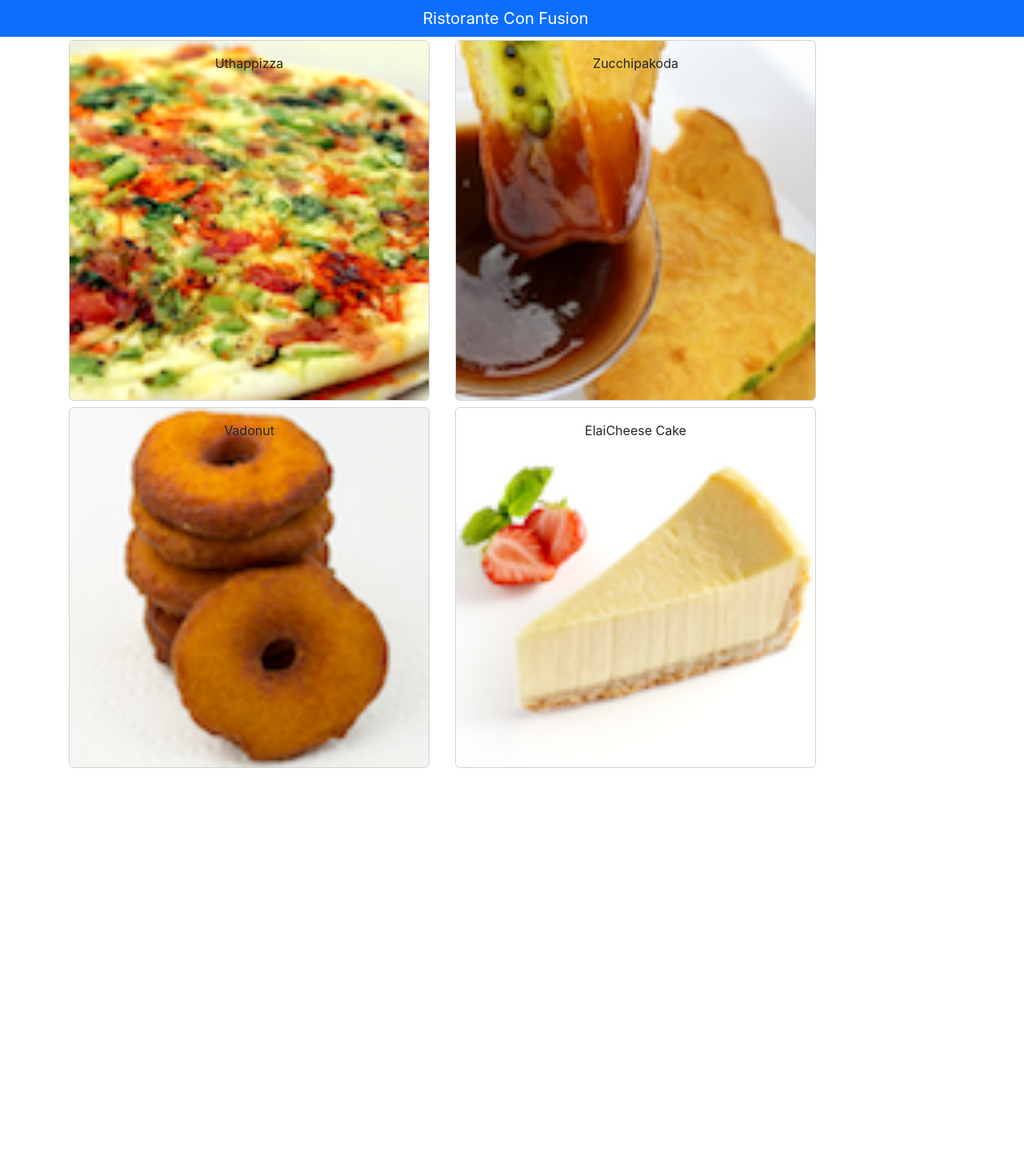
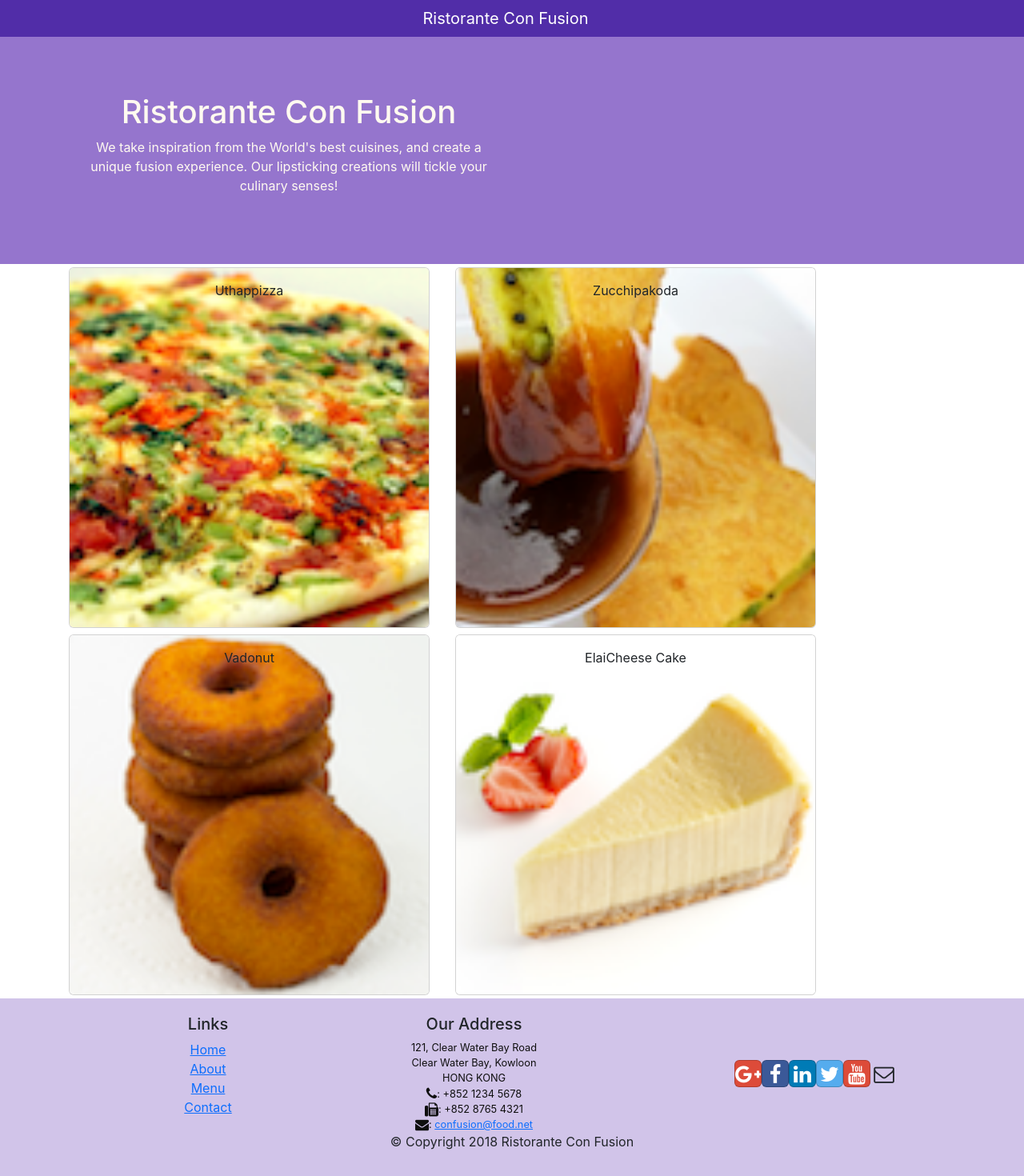
Before and after one commit to carloosbaroon/FrondEnd-React, a React (Create React App) app in the folder confusion/: page / in a window 1280 px wide. Shown: the top 1470 px of the page at 80% size. Before the commit the page ends 964 px from the top, so only its background shows below. Built offline with nearby package versions, Linux system fonts and the light colour scheme.

Commit message:
Creating Header & Footer components

```diff
--- a/confusion/src/App.css
+++ b/confusion/src/App.css
@@ -36,3 +36,63 @@
     transform: rotate(360deg);
   }
 }
+
+.row-header {
+  margin: auto;
+  padding: 0;
+}
+
+
+.row-content {
+  margin:0px auto;
+  padding: 50px 0px 50px 0px;
+  border-bottom: 1px ridge;
+  min-height:400px;
+}
+
+.footer{
+  background-color: #D1C4E9;
+  margin:0px auto;
+  padding: 20px 0px 20px 0px;
+}
+
+address{
+  font-size:80%;
+  margin:0px;
+  color:#0f0f0f;
+}
+
+.navbar-dark {
+  background-color: #512DA8;
+}
+
+/* Adding Jumbotron manually since it's not longer available on Bootstrap 5 */
+
+.container-fluid .jumbotron, .container .jumbotron {
+  border-radius: 6px;
+  padding-left: 15px;
+  padding-right: 15px;
+}
+
+@media screen and (min-width: 768px)
+{
+  .container-fluid .jumbotron, .container .jumbotron {
+    padding-left: 60px;
+    padding-right: 60px;
+  }
+}
+
+@media screen and (min-width: 768px)
+{
+  .jumbotron {
+    padding-bottom: 48px;
+    padding-top: 48px;
+  }
+}
+
+.jumbotron {
+  padding:70px 30px 70px 30px;
+  margin:0px auto;
+  background: #9575CD ;
+  color:floralwhite;
+}
--- /dev/null
+++ b/confusion/src/components/FooterComponent.js
@@ -0,0 +1,55 @@
+import React from "react";
+
+function Footer(props) {
+    return (
+        <div className="footer">
+            <div className="container">
+                <div className="row justify-content-center">
+                    <div className="col-4 offset-1 col-sm-2">
+                        <h5>Links</h5>
+                        <ul className="list-unstyled">
+                            <li><a href="/">Home</a></li>
+                            <li><a href="/">About</a></li>
+                            <li><a href="/">Menu</a></li>
+                            <li><a href="contactus.html">Contact</a></li>
+                        </ul>
+                    </div>
+                    <div className="col-7 col-sm-5">
+                        <h5>Our Address</h5>
+                        <address>
+                            121, Clear Water Bay Road<br/>
+                            Clear Water Bay, Kowloon<br/>
+                            HONG KONG<br/>
+                            <i className="fa fa-phone fa-lg"></i>: +852 1234 5678<br/>
+                            <i className="fa fa-fax fa-lg"></i>: +852 8765 4321<br/>
+                            <i className="fa fa-envelope fa-lg"></i>: <a href="mailto:confusion@food.net">
+                            confusion@food.net</a>
+                        </address>
+                    </div>
+                    <div className="col-12 col-sm-4 align-self-center">
+                        <div className="text-center">
+                            <a className="btn btn-social-icon btn-google" href="http://google.com/+"><i
+                                className="fa fa-google-plus"></i></a>
+                            <a className="btn btn-social-icon btn-facebook"
+                               href="http://www.facebook.com/profile.php?id="><i className="fa fa-facebook"></i></a>
+                            <a className="btn btn-social-icon btn-linkedin" href="http://www.linkedin.com/in/"><i
+                                className="fa fa-linkedin"></i></a>
+                            <a className="btn btn-social-icon btn-twitter" href="http://twitter.com/"><i
+                                className="fa fa-twitter"></i></a>
+                            <a className="btn btn-social-icon btn-google" href="http://youtube.com/"><i
+                                className="fa fa-youtube"></i></a>
+                            <a className="btn btn-social-icon" href="mailto:"><i className="fa fa-envelope-o"></i></a>
+                        </div>
+                    </div>
+                </div>
+                <div className="row justify-content-center">
+                    <div className="col-auto">
+                        <p>© Copyright 2018 Ristorante Con Fusion</p>
+                    </div>
+                </div>
+            </div>
+        </div>
+    )
+}
+
+export default Footer;
--- /dev/null
+++ b/confusion/src/components/HeaderComponent.js
@@ -0,0 +1,31 @@
+import React, {Component} from "react";
+import {Navbar, NavbarBrand} from "reactstrap";
+
+class Header extends Component {
+    render() {
+        return (
+            //Using a React Fragment to group a lot of elements and return them
+            <>
+                <Navbar dark>
+                    <div className="container">
+                        <NavbarBrand href="/">Ristorante Con Fusion</NavbarBrand>
+                    </div>
+                </Navbar>
+                <div className="jumbotron">
+                    <div className="container">
+                        <div className="row row-header">
+                            <div className="col-12 col-sm-6">
+                                <h1>Ristorante Con Fusion</h1>
+                                <p>We take inspiration from the World's best cuisines, and create a unique fusion
+                                    experience. Our lipsticking creations will tickle your culinary senses!</p>
+                            </div>
+                        </div>
+                    </div>
+                </div>
+            </>
+        );
+    }
+}
+
+
+export default Header;
--- a/confusion/src/components/MainComponent.js
+++ b/confusion/src/components/MainComponent.js
@@ -1,6 +1,7 @@
 import Menu from "./MenuComponent";
 import DishDetail from "./DishDetailComponent";
-import {Navbar, NavbarBrand} from "reactstrap";
+import Header from "./HeaderComponent";
+import Footer from "./FooterComponent";
 import {DISHES} from "../shared/dishes";
 import {Component} from "react";
 
@@ -27,16 +28,13 @@
         return (
             //These classNames are defined in the App.css
             <div className="App">
-                <Navbar dark color="primary">
-                    <div className="container">
-                        <NavbarBrand href="/">Ristorante Con Fusion</NavbarBrand>
-                    </div>
-                </Navbar>
+                <Header/>
                 {/* Using props to pass the DISHES to MenuComponent
                     and passing the selected dish */}
                 <Menu dishes={this.state.dishes}
                       onClick={(dishId) => this.OnDishSelect(dishId)}/>
                 <DishDetail selectedDish={this.state.dishes.filter((dish) => dish.id === this.state.selectedDish)[0]}/>
+                <Footer/>
             </div>
 
         );
--- a/confusion/src/index.js
+++ b/confusion/src/index.js
@@ -3,6 +3,8 @@
 //Adding bootstrap to our project, it's before index.css in case we want
 // to overide the behaivor of bootstrap components in our index.css
 import 'bootstrap/dist/css/bootstrap.min.css';
+import 'font-awesome/css/font-awesome.min.css';
+import 'bootstrap-social/bootstrap-social.css'
 import './index.css';
 import App from './App';
 import reportWebVitals from './reportWebVitals';
--- a/package.json
+++ b/package.json
@@ -1,6 +1,8 @@
 {
   "dependencies": {
     "bootstrap": "^5.3.1",
+    "bootstrap-social": "^5.1.1",
+    "font-awesome": "^4.7.0",
     "reactstrap": "^9.2.0"
   }
 }
```
Also changed, not shown: 1 other file (tests, documents, lock files or other folders).
